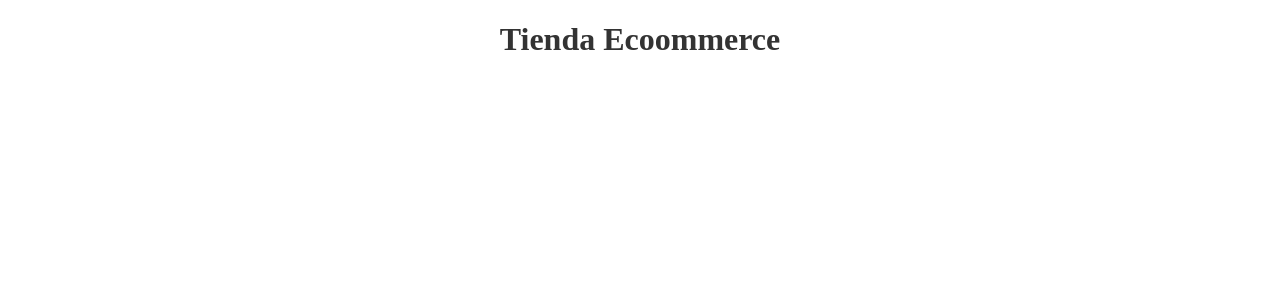
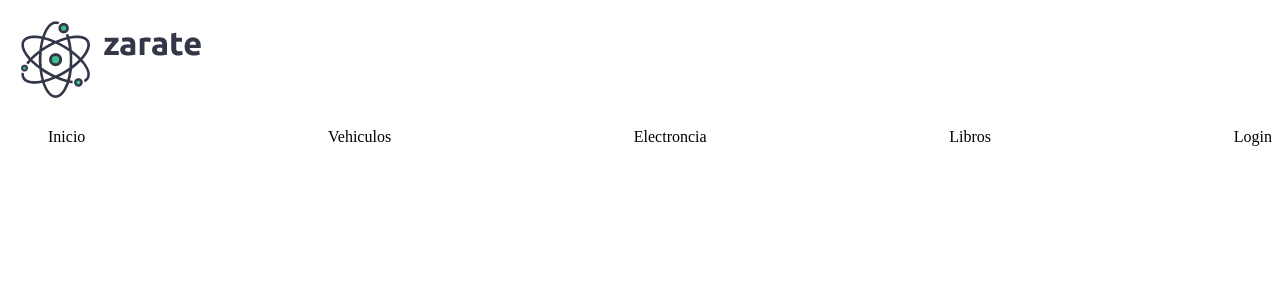
Before and after one commit to diegozaratean/ecommerce-zarate, a React (Create React App) app: page / in a window 1280 px wide. Shown: the top 300 px of the page. Built offline with nearby package versions, Linux system fonts and the light colour scheme.

Commit message:
add navbar component

```diff
--- a/src/App.js
+++ b/src/App.js
@@ -1,10 +1,8 @@
-
+import Navbar from "./components/Navbar/Navbar"
 
 function App() {
   return (
-    <div className="App">
-      <h1>Tienda Ecoommerce</h1>
-    </div>
+    <Navbar/>
   );
 }
 
--- /dev/null
+++ b/src/components/Navbar/Navbar.js
@@ -0,0 +1,26 @@
+import logoImg from '../../assets/logo.png';
+
+
+export default function Navbar(){
+    const linkstyle = {
+        display: "flex",
+        flexWrap: "wrap",
+        justifyContent: "space-between",
+        listStyle: "none"
+    }
+    return(
+        <header className="header">
+            <div className="logo">
+                <img src={logoImg}/>
+            </div>
+            <ul className="links" style = {linkstyle}>
+                <li>Inicio</li>
+                <li>Vehiculos</li>
+                <li>Electroncia</li>
+                <li>Libros</li>
+                <li>Login</li>
+            </ul>
+
+        </header>
+    );
+}
```
Also changed, not shown: src/assets/logo.png (added).
